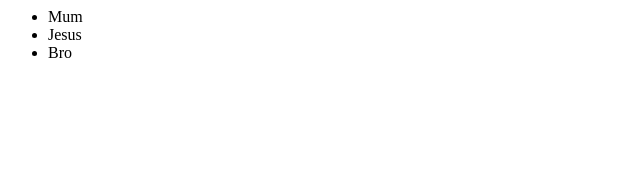
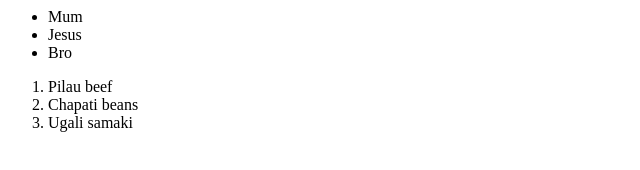
Before and after one commit to Breens-Mbaka/my-first-website, a plain HTML site: page my-favorite-things.html in a window 1280 px wide. Shown: the whole page, without its empty margins (0-640 px from the left). Drawn offline with Linux system fonts and the light colour scheme.

Commit message:
added an ordered list of my favourite dishes

```diff
--- a/my-favorite-things.html
+++ b/my-favorite-things.html
@@ -11,5 +11,11 @@
     <li>Jesus</li>
     <li>Bro</li>
   </ul>
+
+  <ol>
+    <li>Pilau beef</li>
+    <li>Chapati beans</li>
+    <li>Ugali samaki</li>
+  </ol>
 </body>
 </html>
```
